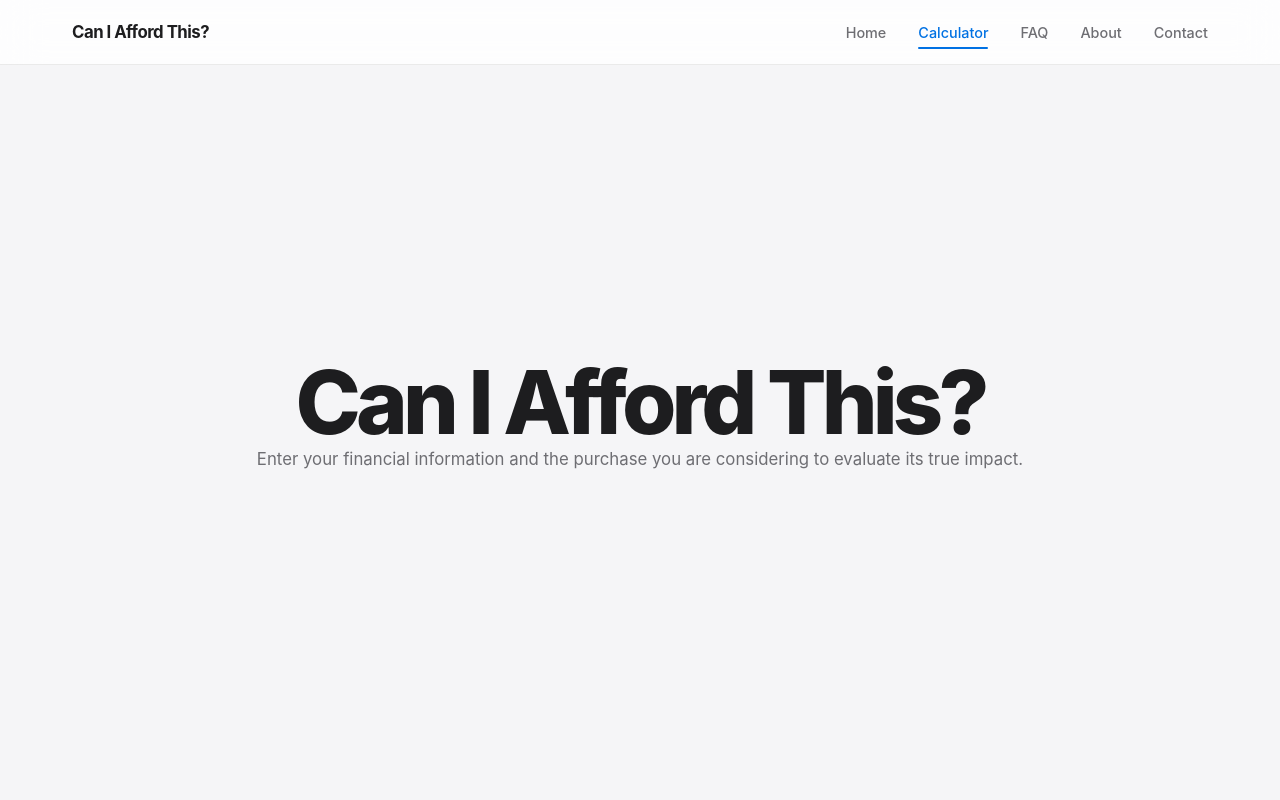
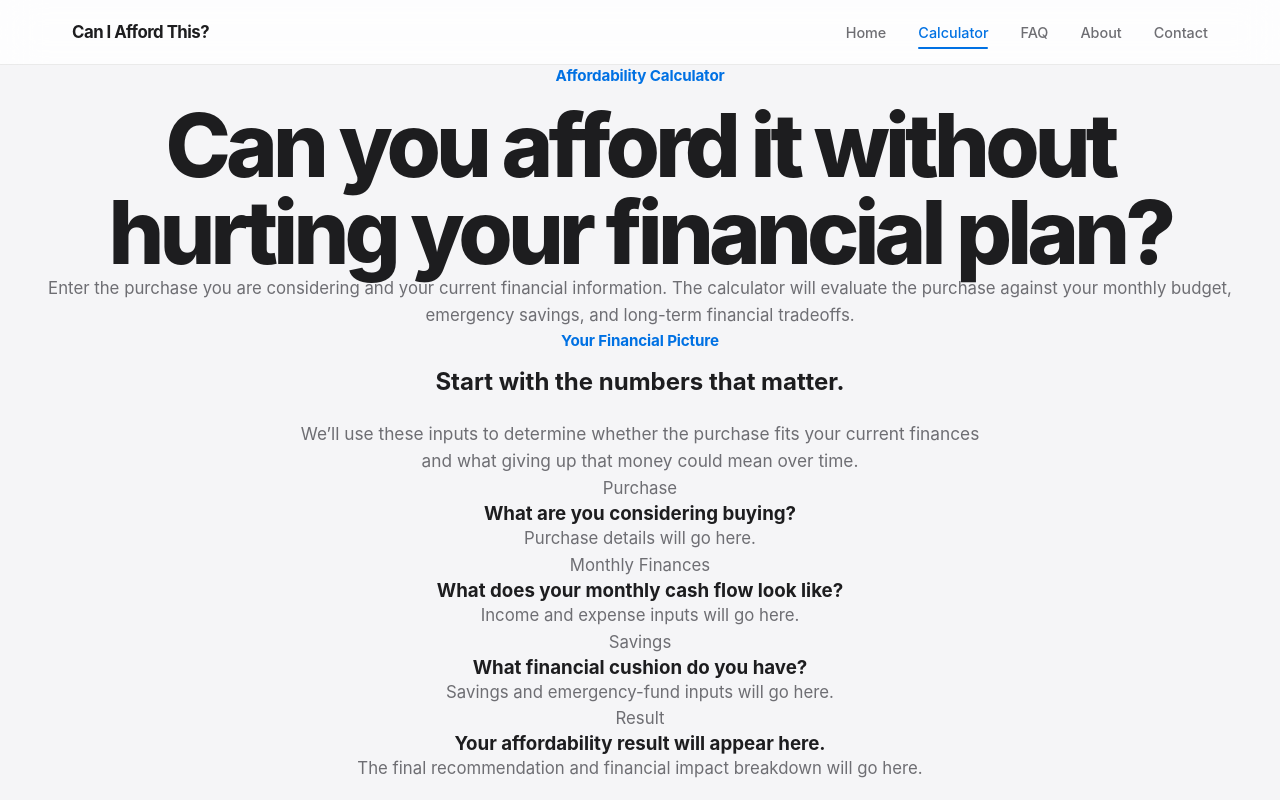
Before and after one commit to fejide/affordability-calculator, a React (Vite) app: page /calculator in a window 1280 px wide. Shown: the top 800 px of the page. Built offline with nearby package versions, Linux system fonts and the light colour scheme.

Commit message:
feat: add calculator page layout
Signed-off-by: Joshua Brown <97815918+fejide@users.noreply.github.com>

```diff
--- a/src/pages/CalculatorPage.tsx
+++ b/src/pages/CalculatorPage.tsx
@@ -1,14 +1,105 @@
 function CalculatorPage() {
-    return (
-        <main>
-            <h1>Can I Afford This?</h1>
+  return (
+    <main className="calculator-page">
+      <section className="calculator-hero">
+        <p className="section-eyebrow">
+          Affordability Calculator
+        </p>
+
+        <h1>
+          Can you afford it
+          <span> without hurting your financial plan?</span>
+        </h1>
+
+        <p className="calculator-description">
+          Enter the purchase you are considering and your current
+          financial information. The calculator will evaluate the
+          purchase against your monthly budget, emergency savings,
+          and long-term financial tradeoffs.
+        </p>
+      </section>
+
+      <section
+        className="calculator-workspace"
+        aria-labelledby="calculator-workspace-title"
+      >
+        <div className="calculator-workspace-header">
+          <p className="section-eyebrow">
+            Your Financial Picture
+          </p>
+
+          <h2 id="calculator-workspace-title">
+            Start with the numbers that matter.
+          </h2>
+
+          <p className="section-description">
+            We’ll use these inputs to determine whether the purchase
+            fits your current finances and what giving up that money
+            could mean over time.
+          </p>
+        </div>
+
+        <div className="calculator-workspace-grid">
+          <section className="calculator-panel">
+            <p className="calculator-panel-label">
+              Purchase
+            </p>
+
+            <h3>
+              What are you considering buying?
+            </h3>
 
             <p>
-                Enter your financial information and the purchase
-                you are considering to evaluate its true impact.
+              Purchase details will go here.
             </p>
-        </main>
-    );
+          </section>
+
+          <section className="calculator-panel">
+            <p className="calculator-panel-label">
+              Monthly Finances
+            </p>
+
+            <h3>
+              What does your monthly cash flow look like?
+            </h3>
+
+            <p>
+              Income and expense inputs will go here.
+            </p>
+          </section>
+
+          <section className="calculator-panel">
+            <p className="calculator-panel-label">
+              Savings
+            </p>
+
+            <h3>
+              What financial cushion do you have?
+            </h3>
+
+            <p>
+              Savings and emergency-fund inputs will go here.
+            </p>
+          </section>
+
+          <section className="calculator-panel">
+            <p className="calculator-panel-label">
+              Result
+            </p>
+
+            <h3>
+              Your affordability result will appear here.
+            </h3>
+
+            <p>
+              The final recommendation and financial impact
+              breakdown will go here.
+            </p>
+          </section>
+        </div>
+      </section>
+    </main>
+  );
 }
 
 export default CalculatorPage;
```
